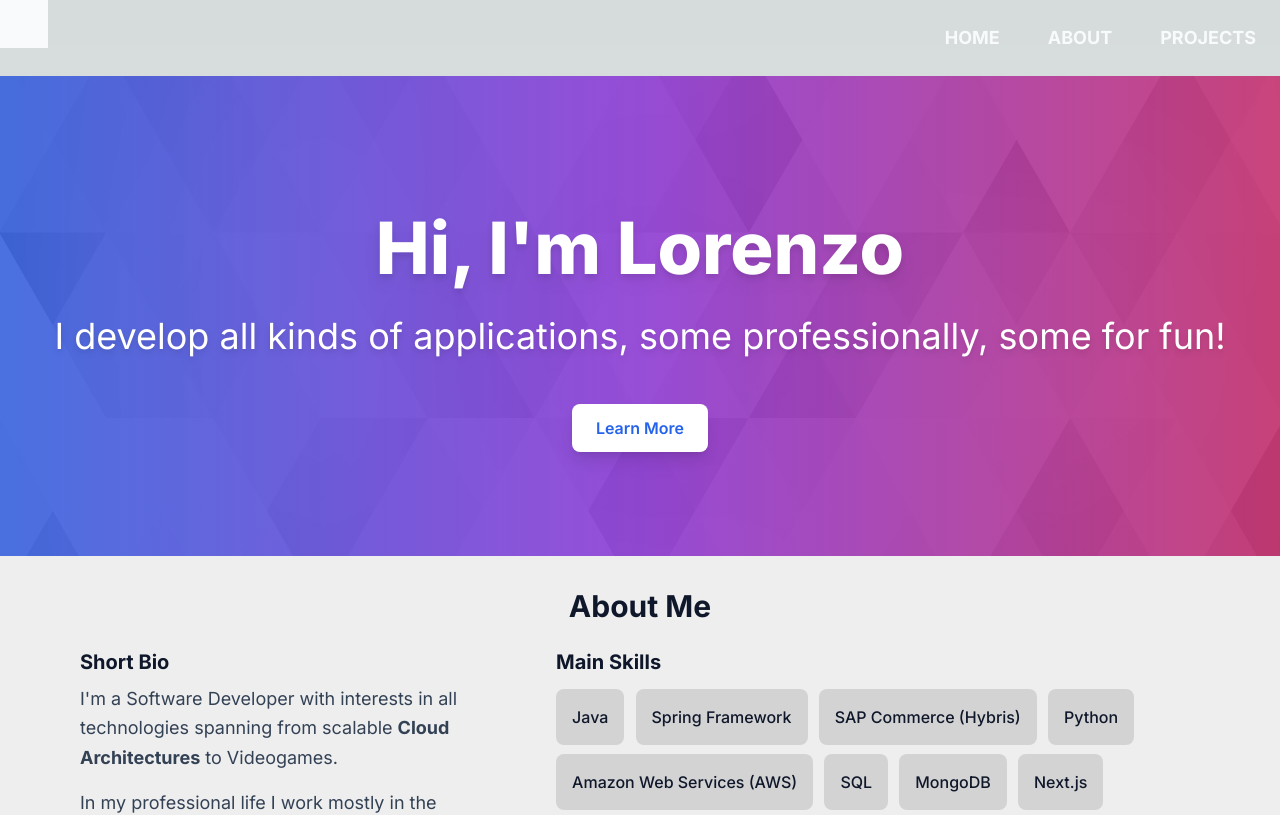
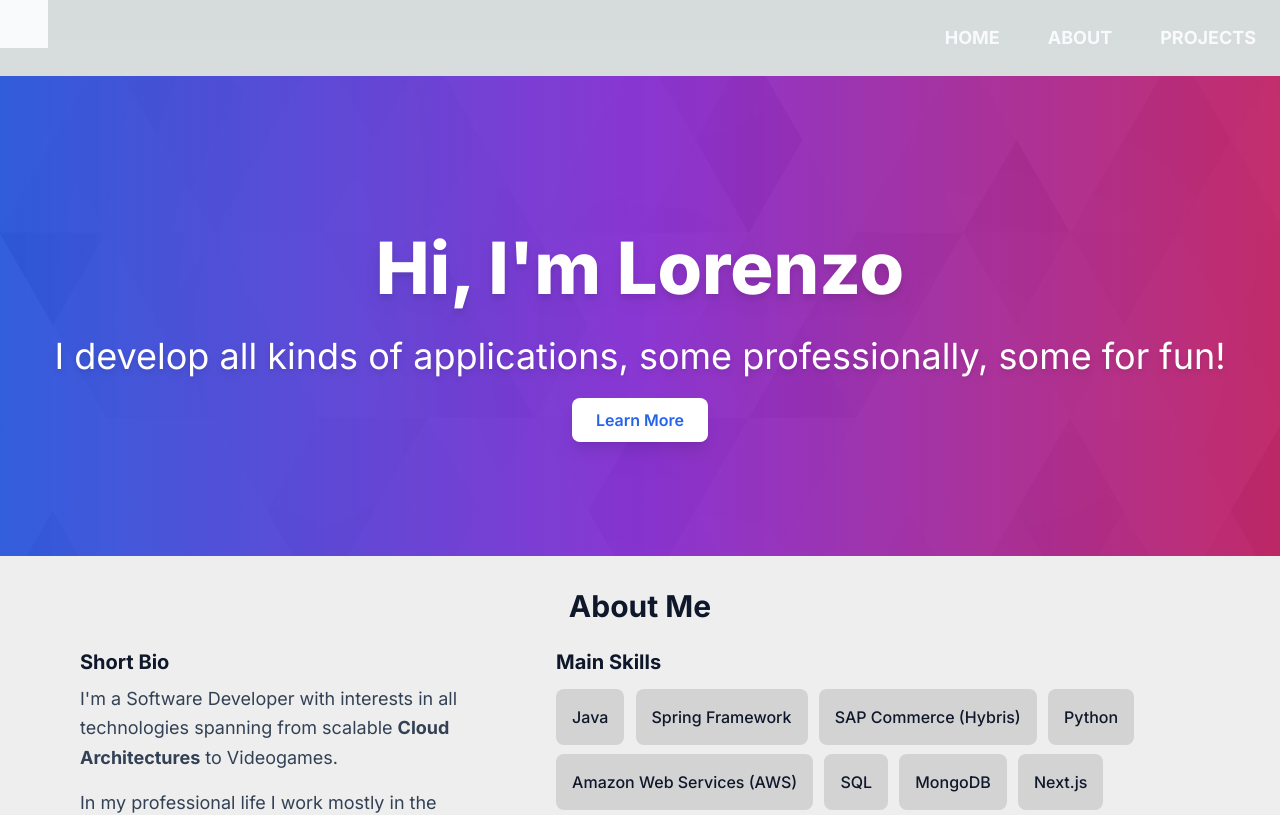
Before and after one commit to Lorenzo603/showroom, a Next.js app: page / in a window 1280 px wide. Shown: the top 815 px of the page. Built offline with nearby package versions, Linux system fonts and the light colour scheme; no server answers.

Commit message:
added subtle animations in hero content

```diff
--- a/src/app/page.js
+++ b/src/app/page.js
@@ -153,7 +153,7 @@ export default function Home() {
 
         <div className="relative bg-gradient-to-r from-blue-700 via-purple-700 to-pink-700 h-96 sm:h-[30rem] flex items-center justify-center overflow-hidden">
           {/* Background Image */}
-          <div className="absolute inset-0 bg-[url('/img/geometric-mosaic-bg.webp')] bg-cover bg-center opacity-20"></div>
+          <div className="absolute inset-0 bg-[url('/img/geometric-mosaic-bg.webp')] bg-cover bg-center animate-fade-opacity"></div>
 
           {/* Content */}
           <div className="relative z-10 text-center text-white">
@@ -163,9 +163,9 @@ export default function Home() {
             <p className="text-2xl sm:text-4xl px-8 pb-8 drop-shadow-md">
               I develop all kinds of applications, some professionally, some for fun!
             </p>
-            <button className="mt-4 px-6 py-3 bg-white text-blue-600 font-semibold rounded-lg shadow-lg hover:bg-blue-100 transition-all">
+            <Link href="#about" className="mt-4 px-6 py-3 bg-white text-blue-600 font-semibold rounded-lg shadow-lg hover:bg-blue-100 transition-all">
               Learn More
-            </button>
+            </Link>
           </div>
 
         </div>
--- a/tailwind.config.js
+++ b/tailwind.config.js
@@ -12,7 +12,18 @@ module.exports = {
     extend: {
       boxShadow: {
         projectCard: '0 0 20px #515151',
-      }
+      },
+
+      keyframes: {
+        'fade-opacity': {
+          '0%': { opacity: '0.1' },
+          '100%': { opacity: '0.2' },
+        },
+      },
+      animation: {
+        'fade-opacity': 'fade-opacity 3s ease-in-out infinite alternate',
+      },
+
     }
   },
   plugins: [],
```
